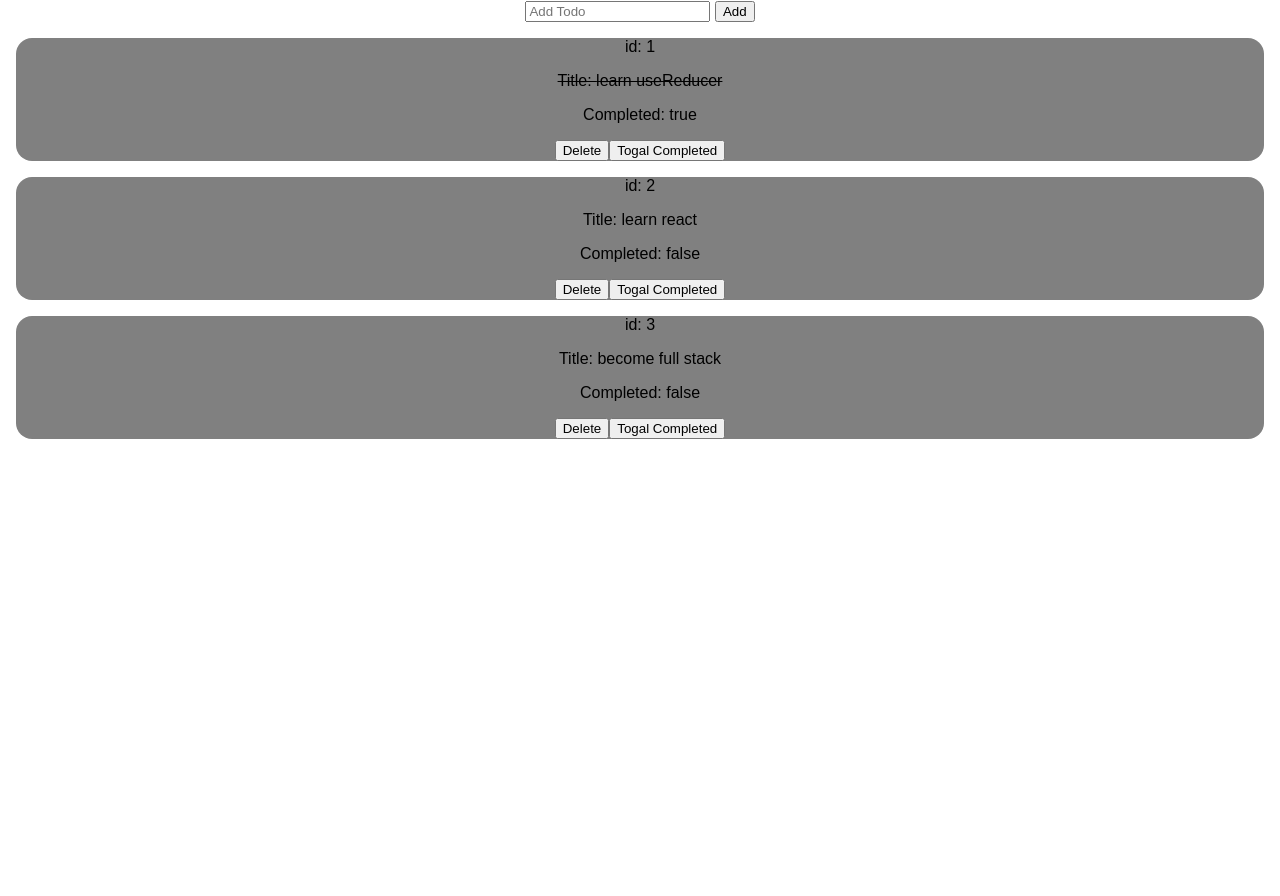
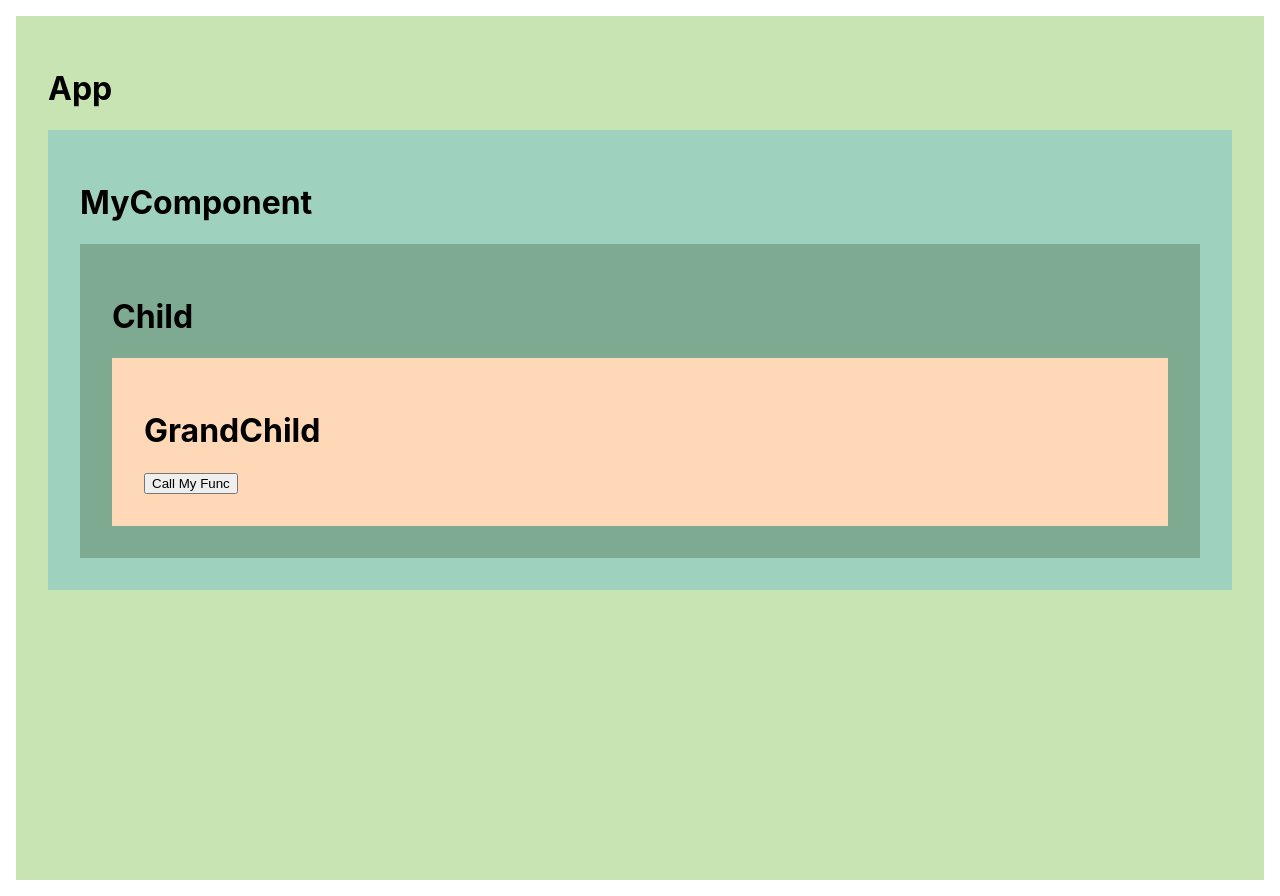
Before and after one commit to shwetadubey23/react-fundamental-part2, a React (Create React App) app: page / in a window 1280 px wide. Before the commit the page ends 800 px from the top, so only its background shows below. Built offline with nearby package versions, Linux system fonts and the light colour scheme; the HTML template or start-up script is replaced by a standard one.

Commit message:
learn to passing data from pairent to child without prop drilling

```diff
--- a/src/AddTodo.js
+++ /dev/null
@@ -1,33 +0,0 @@
-import React, { useState }  from 'react'
-import './App.css'
-export default function AddTodo({ dispatch}) {
-
-const [addTodo, setAddTodo] = useState('')
-
-const submitAddTodo = (e) => {
-e.preventDefault()
-const newTodo = {
-    title: addTodo,
-    completed: false,
-    id: crypto.randomUUID()
-}
-dispatch({
-    type: 'ADD_TODO', payload: {newTodo: newTodo}
-})
-setAddTodo('')
-// console.log('Submit  form');
-// console.log(addTodo);
-}
-
-const addNewTodo = (e) => {
-    setAddTodo(e.target.value)
-}
-
-    return (
-      <form onSubmit={submitAddTodo}>
-        <input type='text' placeholder='Add Todo' name='title' id='title' value={addTodo} onChange={addNewTodo} /> {' '}
-        <button type='submit'>Add</button>
-      </form>
-    )
-
-}
--- a/src/App.js
+++ b/src/App.js
@@ -1,52 +1,30 @@
-import { useReducer } from 'react';
+import { createContext } from 'react';
 import './App.css';
-import Todos from './Todos';
-import AddTodo from './AddTodo';
+import MyComponent from './MyComponent';
 
 
-function reducer(todoState, action) {
-if(action.type === 'DELETE'  ) {
- return todoState.filter((todo) => {
-  return todo.id !== action.payload.id
- })
-// console.log('Deleting todo');
-// console.log(action.payload.id);
-}
+// to avoid prov drilling we use context
 
-if(action.type === 'TOGGEL_COMPLETED') {
-  return todoState.map((todo) => {
-    if(todo.id === action.payload.id) {
-      return {...todo, completed: !todo.completed}
-    }
-    // console.log('Toggle');
-    return todo
-  })
-}
+// how to use context
+// step 1: import createContext from React
+// step 2: create a context outside the cmponent
+// step 3: wrap application in context.Provider
 
-if(action.type === 'ADD_TODO') {
-return [...initialState, action.payload.newTodo]
-}
-
-return todoState
-}
-
-const initialState = [
-    {id: "1", title: 'learn useReducer', completed: true},
-    {id: "2", title: 'learn react', completed: false},
-    {id: "3", title: 'become full stack', completed: false}
-]
-
+export const MyAppContext = createContext()
 
 function App() {
-  const [todoState, dispatch] = useReducer(reducer, initialState)
-
-
+  function myFunc() {
+    console.log('Hello from my func');
+  }
   return (
-    <div className="App">
-    <AddTodo dispatch={dispatch}/>
-     <Todos todoState = {todoState} dispatch = {dispatch} />
-    </div>
+    <MyAppContext.Provider value={myFunc}>
+      <div style={{ padding: '2rem', backgroundColor: '#C8E4B2', height: '100vh', margin: '1rem' }}>
+        <h1>App</h1>
+        <MyComponent myFunc={myFunc} />
+      </div>
+    </MyAppContext.Provider>
   );
 }
 
 export default App;
+// export {MyAppContext}
--- /dev/null
+++ b/src/Child.js
@@ -0,0 +1,11 @@
+import React from 'react'
+import GrandChild from './GrandChild'
+
+export default function Child() {
+    return (
+        <div style={{ padding: '2rem', backgroundColor: '#7EAA92' }}>
+            <h1>Child</h1>
+            <GrandChild />
+        </div>
+    )
+}
--- /dev/null
+++ b/src/GrandChild.js
@@ -0,0 +1,15 @@
+import React, {useContext} from 'react'
+import { MyAppContext } from './App'
+
+// step 1: import useContext
+//  step 2: import context veriable which is made for provider
+
+export default function GrandChild() {
+   const returnValMyFunc = useContext(MyAppContext)
+    return (
+        <div style={{ padding: '2rem', backgroundColor: '#FFD9B7' }}>
+            <h1>GrandChild</h1>
+            <button onClick={returnValMyFunc} >Call My Func</button>
+        </div>
+    )
+}
--- /dev/null
+++ b/src/MyComponent.js
@@ -0,0 +1,11 @@
+import React from 'react'
+import Child from './Child'
+
+export default function MyComponent() {
+  return (
+    <div style={{padding: '2rem', backgroundColor: '#9ED2BE'}}>
+      <h1>MyComponent</h1>
+      <Child />
+        </div>
+  )
+}
--- a/src/Todo.js
+++ /dev/null
@@ -1,27 +0,0 @@
-import React from 'react'
-
-export default function Todo({id, title, completed, dispatch}) {
-  const handleDelete = () => {
-    dispatch({
-      type: 'DELETE', payload: {id:id}
-    })
-    // console.log(id);
-    }
-
-    const handleComleted = () => {
-      dispatch({
-        type: 'TOGGEL_COMPLETED', payload: {id: id}
-      })
-      // console.log('Completed');
-    }
-
-  return (
-    <div style={{ margin: '1rem', fontFamily: 'sans-serif', backgroundColor: 'GrayText', borderRadius: '1rem' }}>
-      <p>id: {id}</p>
-      <p style={{textDecoration: completed? 'line-through': 'solid'}}>Title: {title}</p>
-      <p>Completed: {completed ? "true" : "false"}</p>
-      <button onClick={handleDelete}>Delete</button>
-      <button onClick={handleComleted}>Togal Completed</button>
-    </div>
-  )
-}
--- a/src/Todos.js
+++ /dev/null
@@ -1,13 +0,0 @@
-import Todo from "./Todo"
-
-export default function Todos({ todoState, dispatch }) {
-
-    return (
-        <div >
-            {todoState.map((todo) => {
-                return <Todo {...todo} dispatch={dispatch} key={todo.id} />
-            }
-            )}
-        </div>
-    )
-}
```
